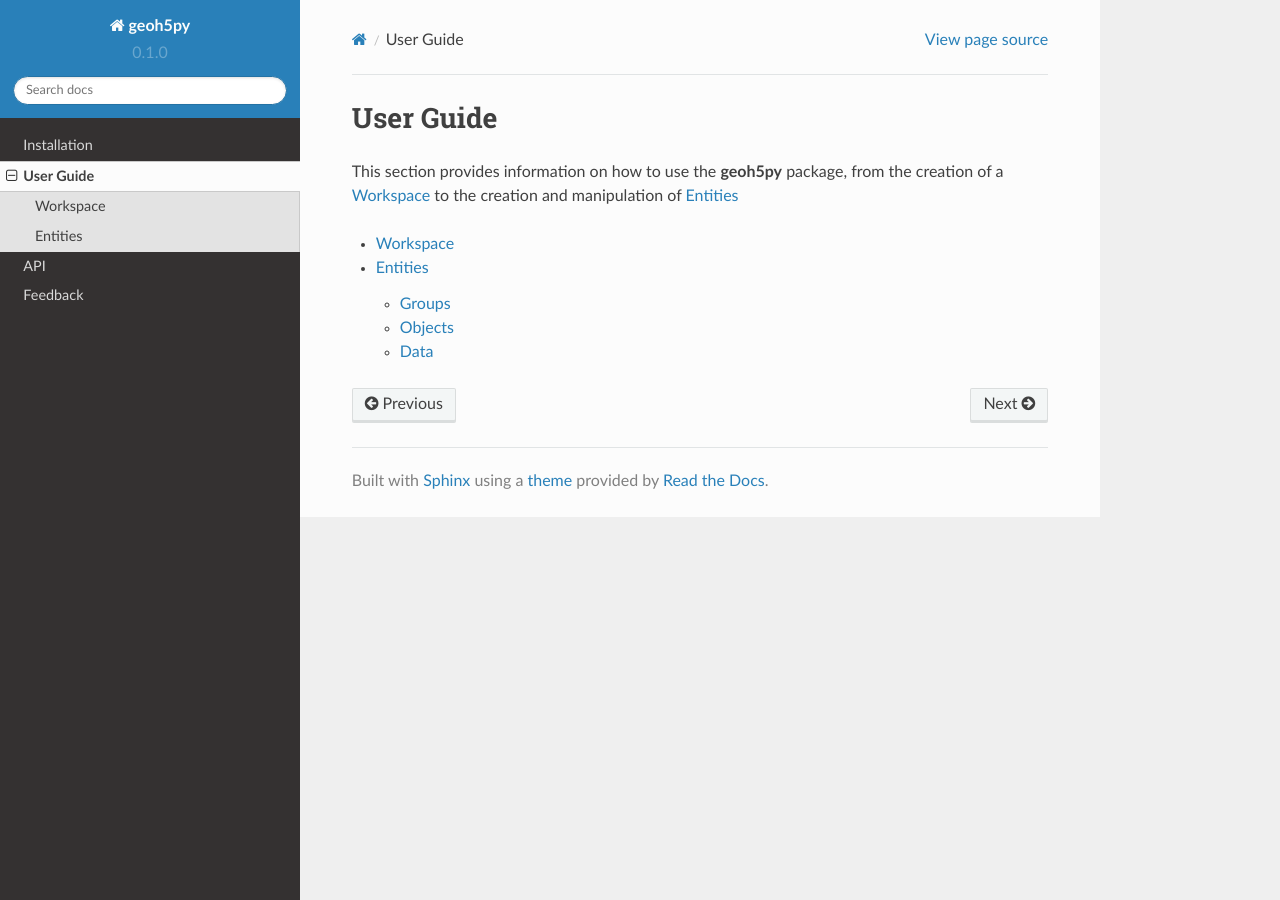
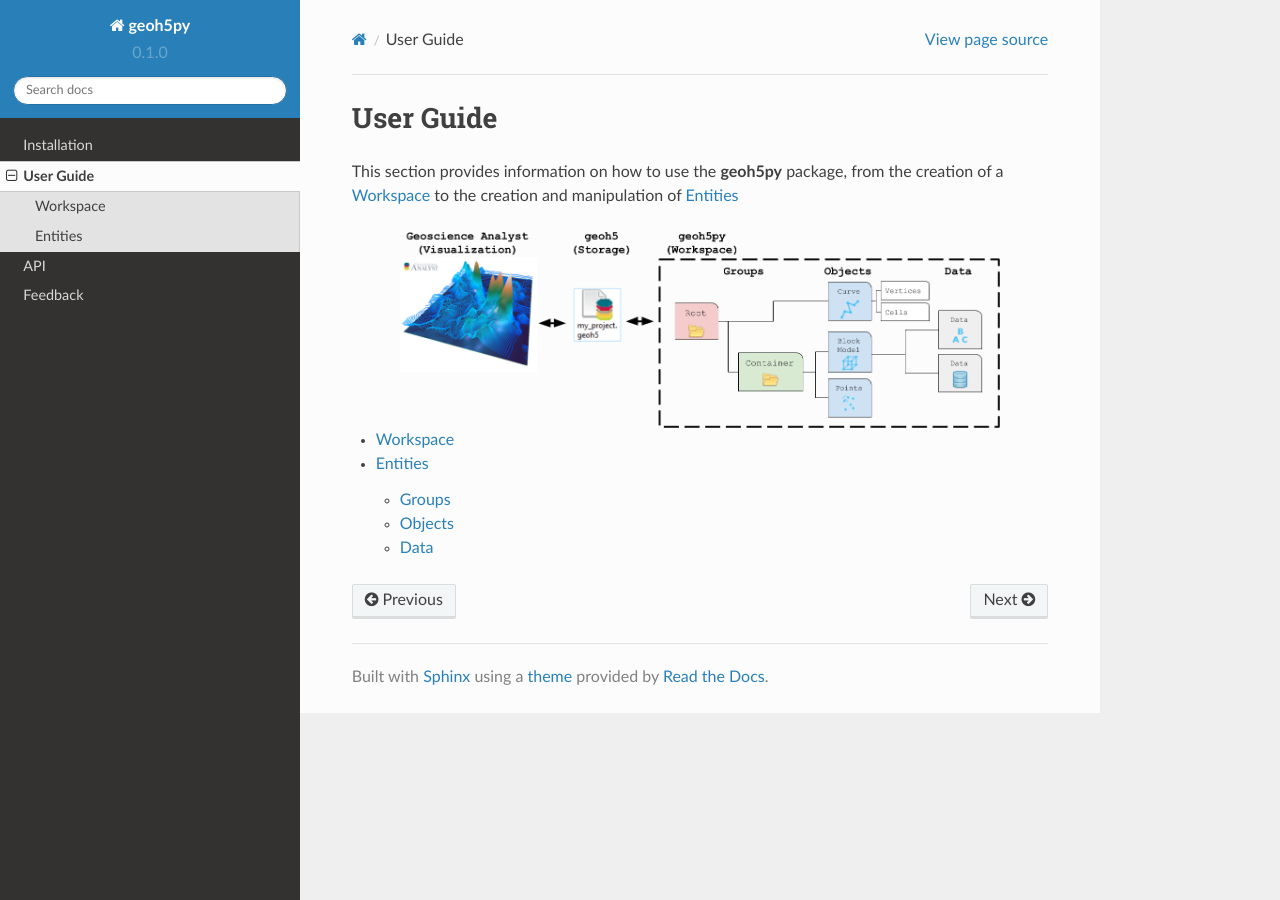
Before and after one commit to MiraGeoscience/geoh5py, a Sphinx documentation site: the page built from docs/content/user_guide/index.rst, in a window 1280 px wide. Built offline with Sphinx 7.4.7 and the Read the Docs theme 2.0.0, drawn with Linux system fonts in a browser that asks for light colours.

Commit message:
Add/update figures in user_guide

```diff
--- a/docs/content/user_guide/index.rst
+++ b/docs/content/user_guide/index.rst
@@ -3,6 +3,10 @@
 
 This section provides information on how to use the **geoh5py** package, from
 the creation of a Workspace_ to the creation and manipulation of Entities_
+
+.. figure:: ./images/workspace_tree.png
+	    :align: center
+	    :width: 600
 
 .. toctree::
    :maxdepth: 2
```
Also changed, not shown: docs/content/user_guide/images/data.png, docs/content/user_guide/images/groups.png, docs/content/user_guide/images/objects.png, docs/content/user_guide/images/root.png, docs/content/user_guide/images/workspace.png, docs/content/user_guide/images/workspace_tree.png (added).
